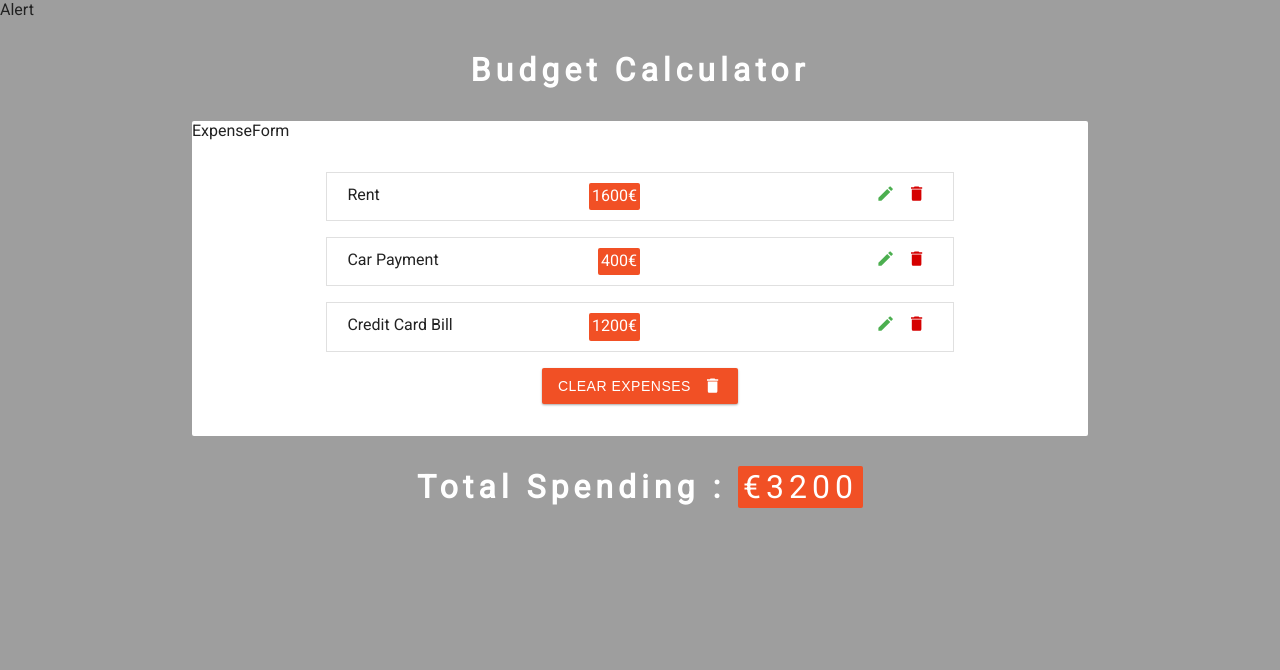
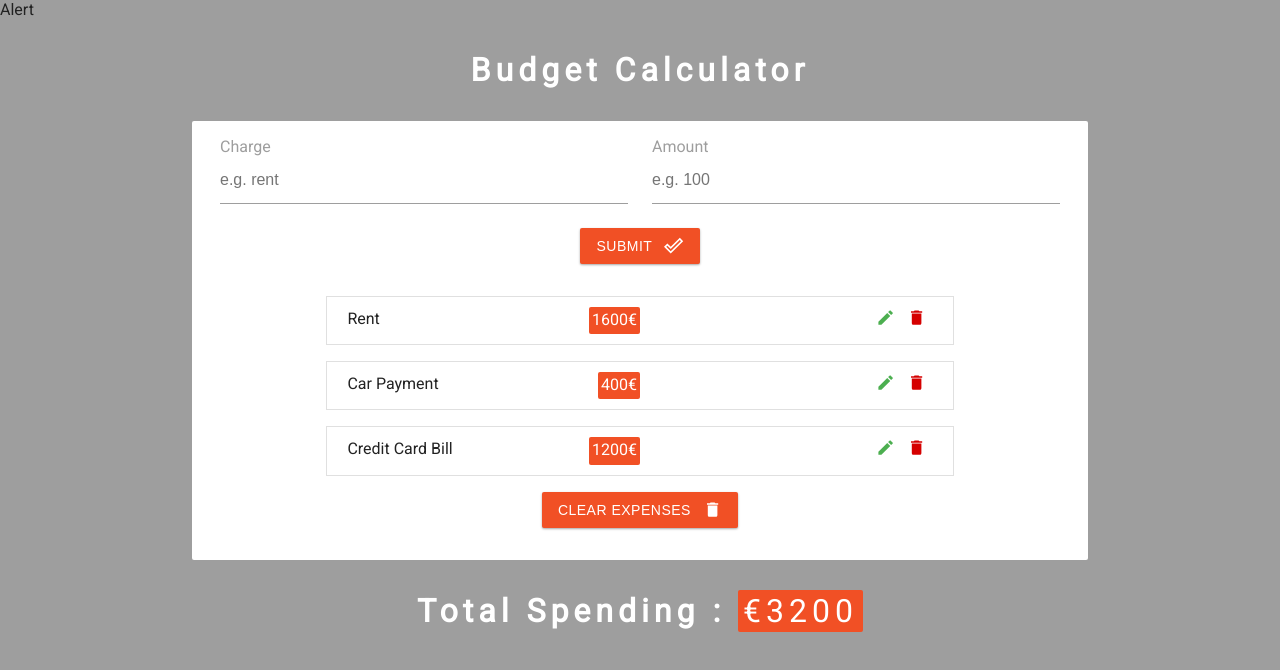
Before and after one commit to DaffeB/budget-calculator, a React (Create React App) app: page / in a window 1280 px wide. Shown: the top 670 px of the page. Built offline with nearby package versions, Linux system fonts and the light colour scheme.

Commit message:
Adding State and Functionality

```diff
--- a/src/App.js
+++ b/src/App.js
@@ -15,8 +15,13 @@
 
 
 function App() {
+  // STATE CVALUES
+  //ALL EXPENSES, ADDING EXPENSE
 
 const [expenses, setExpenses] = useState(initialExpenses)
+
+
+// FUNCTIONALITY
 
   return (
     <>
--- a/src/Components/ExpenseForm.js
+++ b/src/Components/ExpenseForm.js
@@ -1,8 +1,36 @@
 import React from 'react'
+import { MdDoneOutline } from "react-icons/md";
 
 function ExpenseForm() {
   return (
-    <div>ExpenseForm</div>
+    <form>
+      <div className='form-center'>
+        <div className='form-group'>
+          <label htmlFor='charge'>Charge</label>
+          <input
+            type='text'
+            className='form-control'
+            id="charge"
+            name="charge"
+            placeholder='e.g. rent'
+          />
+        </div>
+        <div className='form-group'>
+          <label htmlFor='amount'>Amount</label>
+          <input
+            type='text'
+            className='form-control'
+            id="amount"
+            name="amount"
+            placeholder='e.g. 100'
+          />
+        </div>
+      </div>
+      <button type='submit' className='btn'>
+        Submit
+        <MdDoneOutline className='btn-icon' />
+        </button>
+    </form>
   )
 }
 
```
